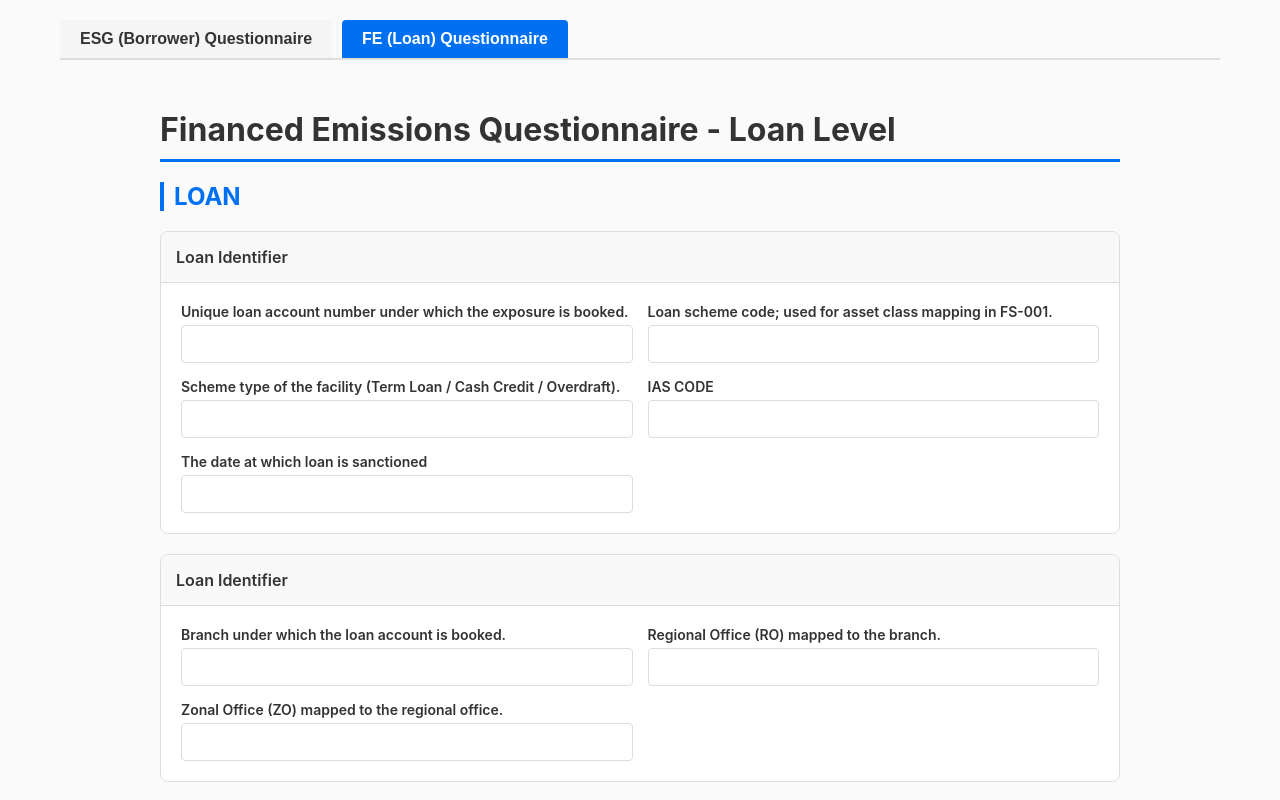
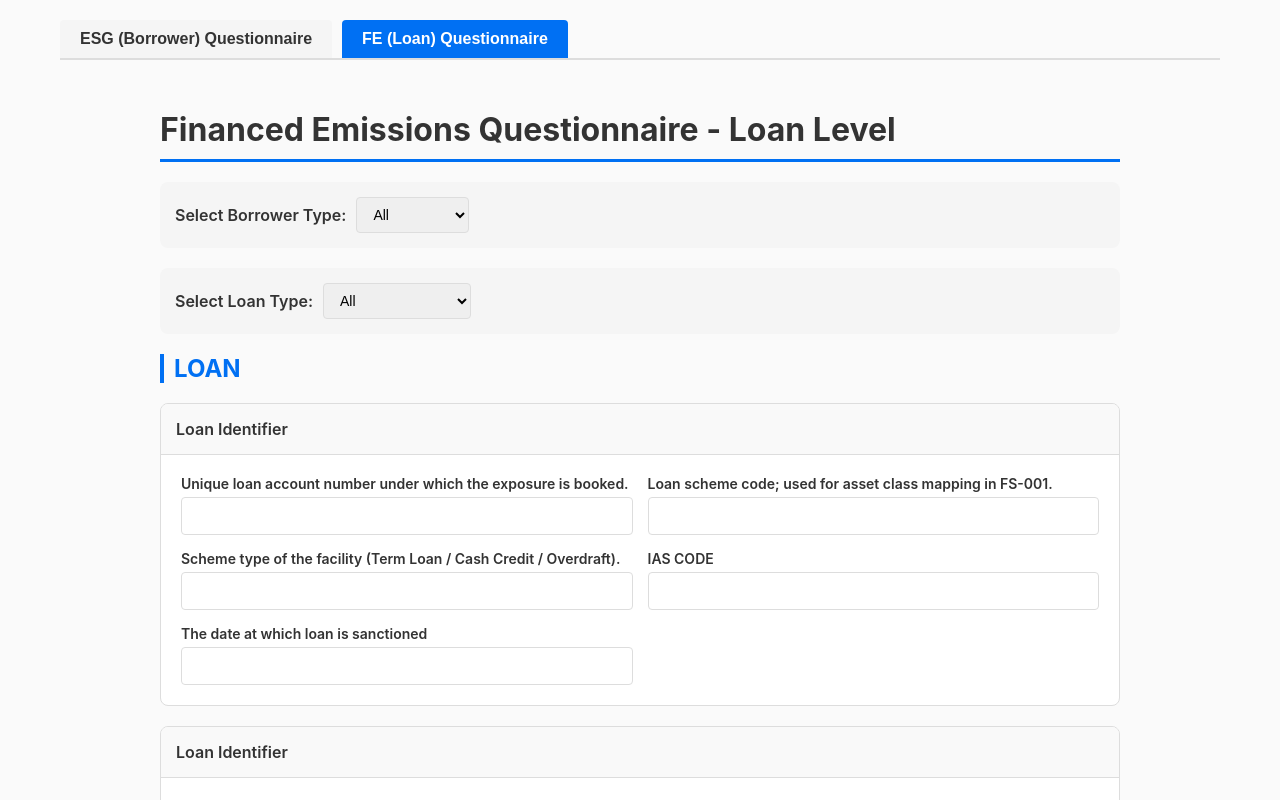
Before and after one commit to rufinjose-ctrl/questionnaire-form, a Next.js app: page / in a window 1280 px wide. Both pictures are taken after a click on the button "FE (Loan) Questionnaire". Shown: the top 800 px of the page. Built offline with nearby package versions, Linux system fonts and the light colour scheme.

Commit message:
Add loanType to FE questions and update form filtering for borrower+loan type

```diff
--- a/components/EnhancedDynamicForm.js
+++ b/components/EnhancedDynamicForm.js
@@ -4,7 +4,13 @@ import './DynamicForm.css';
 export default function EnhancedDynamicForm({ questionnaire, title }) {
   const [formData, setFormData] = useState({});
   const [selectedBorrowerType, setSelectedBorrowerType] = useState('all');
+  const [selectedLoanType, setSelectedLoanType] = useState('all');
   const [showJsonOutput, setShowJsonOutput] = useState(false);
+
+  // Determine if this is a borrower or loan level questionnaire
+  const dataLevels = Object.keys(questionnaire);
+  const isBorrowerLevel = dataLevels.some(level => level.includes('BORROWER'));
+  const isLoanLevel = dataLevels.some(level => level.includes('LOAN'));
 
   // Handle single value inputs
   const handleInputChange = (questionCode, value) => {
@@ -49,12 +55,27 @@ export default function EnhancedDynamicForm({ questionnaire, title }) {
   };
 
   const isQuestionVisible = (question) => {
+    if (isBorrowerLevel) {
+      // Filter by borrower type only
       if (!question.borrowerTypes) return true;
       if (question.borrowerTypes.includes('all')) return true;
       return question.borrowerTypes.includes(selectedBorrowerType);
+    } else if (isLoanLevel) {
+      // Filter by BOTH borrower type AND loan type
+      const borrowerMatch = !question.borrowerTypes ||
+                           question.borrowerTypes.includes('all') ||
+                           question.borrowerTypes.includes(selectedBorrowerType);
+
+      const loanMatch = !question.loanType ||
+                       question.loanType === 'all' ||
+                       question.loanType === selectedLoanType;
+
+      return borrowerMatch && loanMatch;
+    }
+    return true;
   };
 
-  // Example: Detect multi-select questions (those with validOptions)
+  // Detect multi-select questions (those with validOptions)
   const isMultiSelectQuestion = (question) => {
     return question.validOptions && question.type === 'multiselect';
   };
@@ -196,9 +217,15 @@ export default function EnhancedDynamicForm({ questionnaire, title }) {
   const generateJsonOutput = () => {
     const output = {
       timestamp: new Date().toISOString(),
-      borrowerType: selectedBorrowerType,
       responses: {}
     };
+
+    if (isBorrowerLevel) {
+      output.borrowerType = selectedBorrowerType;
+    } else if (isLoanLevel) {
+      output.borrowerType = selectedBorrowerType;
+      output.loanType = selectedLoanType;
+    }
 
     Object.entries(formData).forEach(([key, value]) => {
       if (value !== undefined && value !== null && value !== '') {
@@ -215,7 +242,8 @@ export default function EnhancedDynamicForm({ questionnaire, title }) {
     <div className="form-container">
       <h1>{title}</h1>
 
-      {Object.keys(questionnaire).some(level => level.includes('BORROWER')) && (
+      <div className="selector-group">
+        {isBorrowerLevel && (
           <div className="borrower-selector">
             <label htmlFor="borrower-type">Select Borrower Type:</label>
             <select
@@ -232,6 +260,46 @@ export default function EnhancedDynamicForm({ questionnaire, title }) {
             </select>
           </div>
         )}
+
+        {isLoanLevel && (
+          <>
+            <div className="borrower-selector">
+              <label htmlFor="borrower-type">Select Borrower Type:</label>
+              <select
+                id="borrower-type"
+                value={selectedBorrowerType}
+                onChange={(e) => setSelectedBorrowerType(e.target.value)}
+              >
+                <option value="all">All</option>
+                <option value="Listed">Listed</option>
+                <option value="Unlisted">Unlisted</option>
+                <option value="MSME">MSME</option>
+                <option value="Agriculture">Agriculture</option>
+                <option value="Retail">Retail</option>
+              </select>
+            </div>
+
+            <div className="borrower-selector">
+              <label htmlFor="loan-type">Select Loan Type:</label>
+              <select
+                id="loan-type"
+                value={selectedLoanType}
+                onChange={(e) => setSelectedLoanType(e.target.value)}
+              >
+                <option value="all">All</option>
+                <option value="Vehicle Loan">Vehicle Loan</option>
+                <option value="House Loan">House Loan</option>
+                <option value="Personal Loan">Personal Loan</option>
+                <option value="Education Loan">Education Loan</option>
+                <option value="Business Loan">Business Loan</option>
+                <option value="Project Finance">Project Finance</option>
+                <option value="Agriculture Loan">Agriculture Loan</option>
+                <option value="CRE">CRE</option>
+              </select>
+            </div>
+          </>
+        )}
+      </div>
 
       <div className="tabs">
         {Object.keys(questionnaire).map(renderTab)}
```
Also changed, not shown: data/loan-questions.json (+44 -22 lines). Lines whose indentation alone changed are shown as unchanged.
